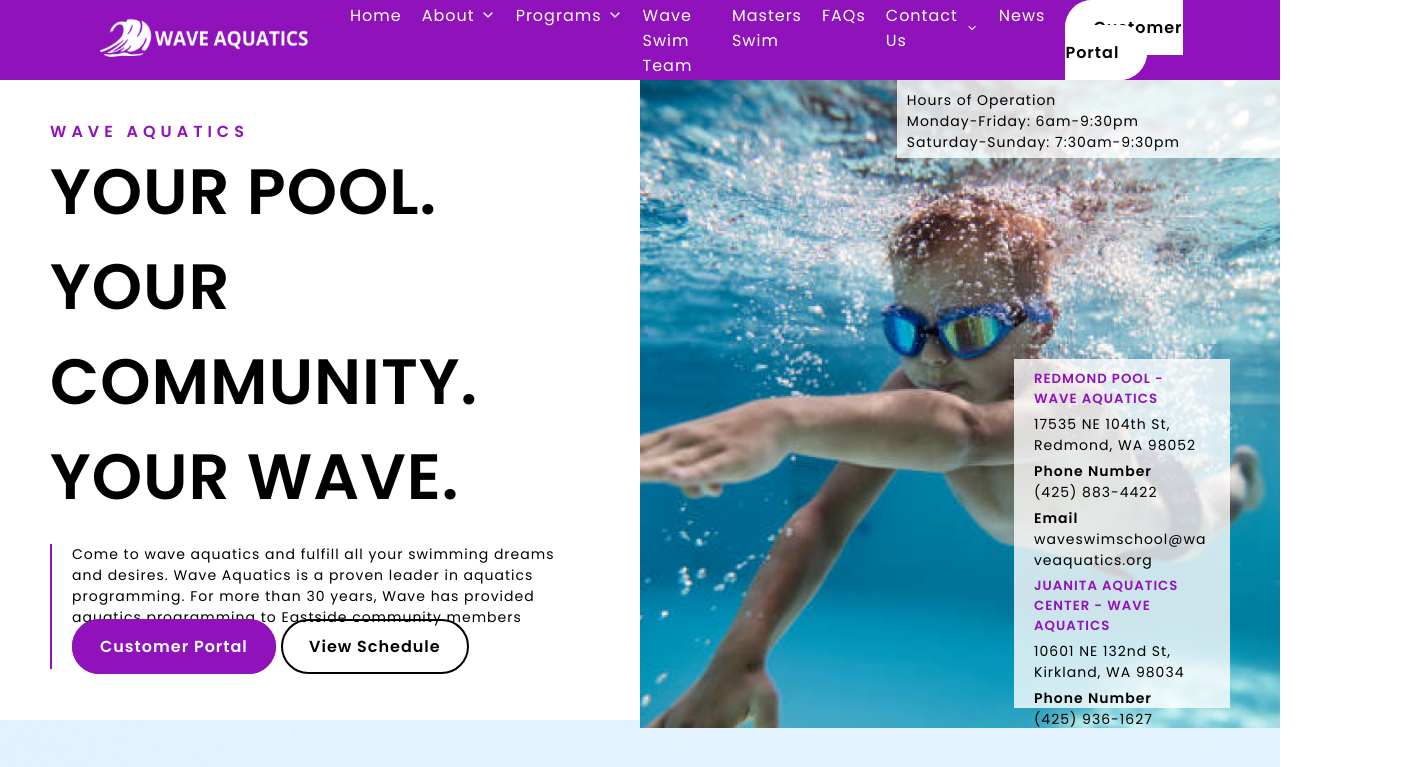
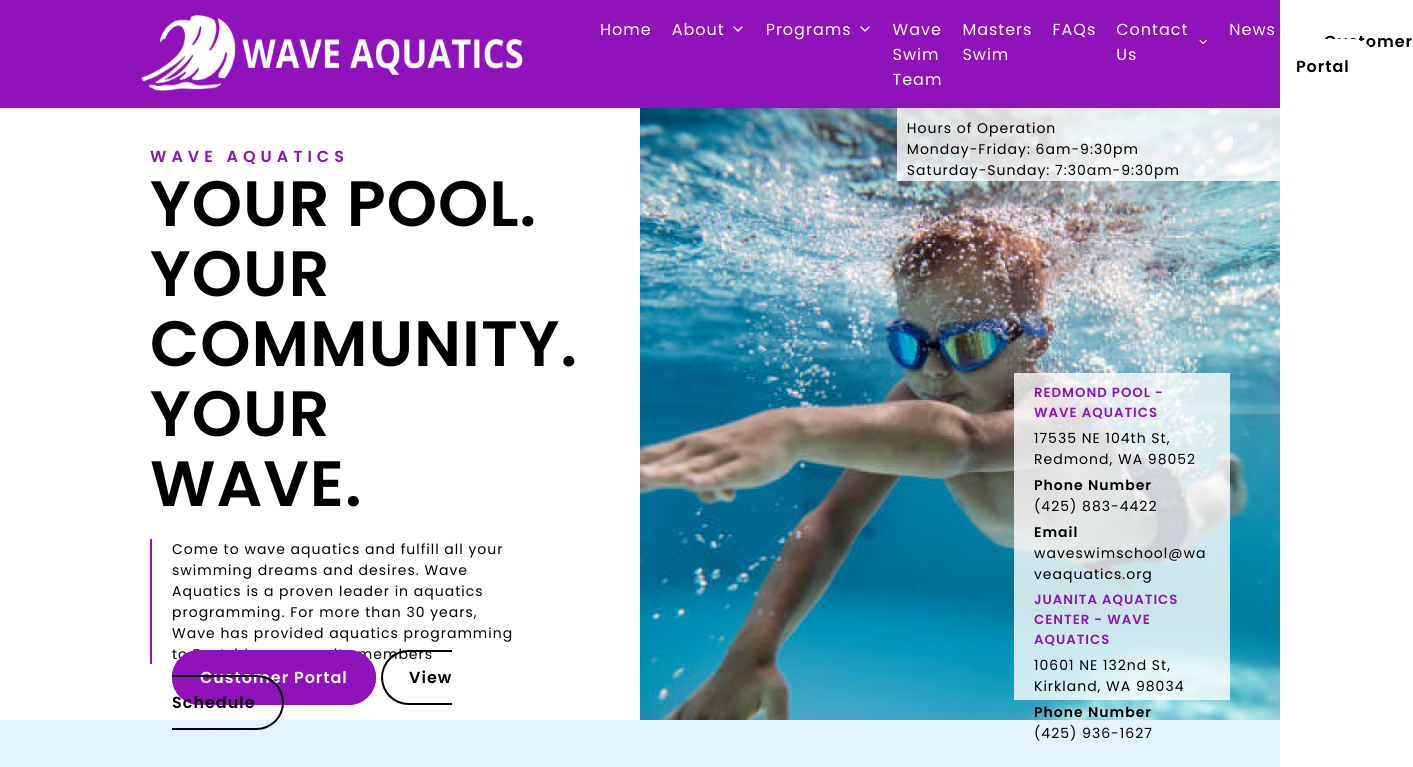
Before and after one commit to rubenmeesterWave/wave-aquatics-website, a plain HTML site: page html/index.html in a window 1280 px wide. Shown: the top 767 px of the page, 1413 px wide, since content can reach past the window. Drawn offline with Linux system fonts and the light colour scheme.

Commit message:
few minor changes

```diff
--- a/css/components.css
+++ b/css/components.css
@@ -2,7 +2,7 @@
 
 /* ========== Navbar ========== */
 .navbar {
-  height: 80px;
+  height: 15%;
   width: 100%;
   padding: 0 50px;
   background: var(--purple);
@@ -12,8 +12,8 @@
 }
 
 .navbar-logo img {
-  height: 50px;
-  width: 300px;
+  height: 100px;
+  width: 550px;
 }
 
 .nav-navigation {
--- a/css/layout.css
+++ b/css/layout.css
@@ -6,7 +6,7 @@
     width: 100%;
 }
 .main-container{
-height: 90%;
+height: 85%;
 width: 100%;
 display: flex;
 
@@ -18,10 +18,12 @@ display: flex;
     flex-direction: column;
     justify-content: center;
     /* align-items: start; */
-    padding:0 50px ;
+    padding:0 100px 0 150px ;
     text-align: start;
 }
-
+.main-left h1{
+    line-height: 70px;
+}
 .hero-cta-top, .hero-bottom{
     padding: 20px 0;
 }
```
